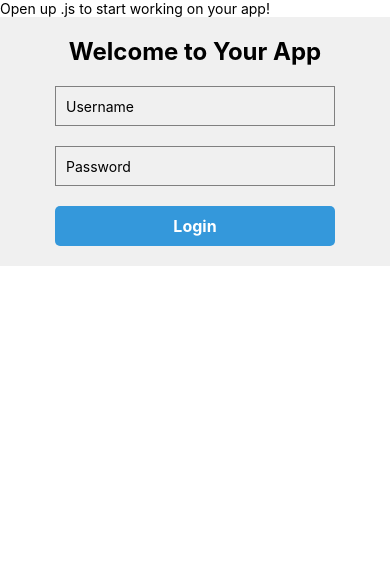
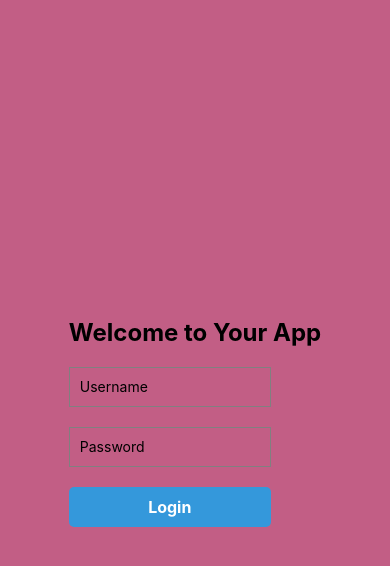
Before and after one commit to Zisou1/Todo-list-react-native, a React Native app in the folder front/: screen / in a window 390 px wide. Shown: the top 566 px of the page. Built offline with nearby package versions, Linux system fonts and the light colour scheme.

Commit message:
Simple login UI

```diff
--- a/front/App.js
+++ b/front/App.js
@@ -1,13 +1,23 @@
 import { StatusBar } from 'expo-status-bar';
+import { StyleSheet } from 'react-native';
 import {  Text, View } from 'react-native';
 import Login from './components/Login/Login';
 
 export default function App() {
   return (
-    <View >
-      <Text>Open up .js to start working on your app! </Text>
+    <View style={styles.container}>
+
       <StatusBar style="auto" />
       <Login />
     </View>
   );
 }
+
+const styles = StyleSheet.create({
+  container: {
+    flex: 1,
+    justifyContent: 'center', // You can adjust this based on your layout requirements
+    alignItems: 'center',
+    backgroundColor: '#C25E85', // Set the background color if needed
+  },
+});
--- a/front/components/Login/Login.jsx
+++ b/front/components/Login/Login.jsx
@@ -20,7 +20,7 @@
       };
 
       return (
-        <View style={styles.container}>
+        <View >
           <Text style={styles.title}>Welcome to Your App</Text>
 
           {/* Input fields for username and password */}
--- a/front/components/Login/login.style.js
+++ b/front/components/Login/login.style.js
@@ -1,13 +1,7 @@
 import { StyleSheet } from "react-native";
 
 const styles = StyleSheet.create({
-    container: {
-      flex: 1,
-      justifyContent: 'center',
-      alignItems: 'center',
-      backgroundColor: '#f0f0f0',
-      padding: 20,
-    },
+
     title: {
       fontSize: 24,
       fontWeight: 'bold',
```
